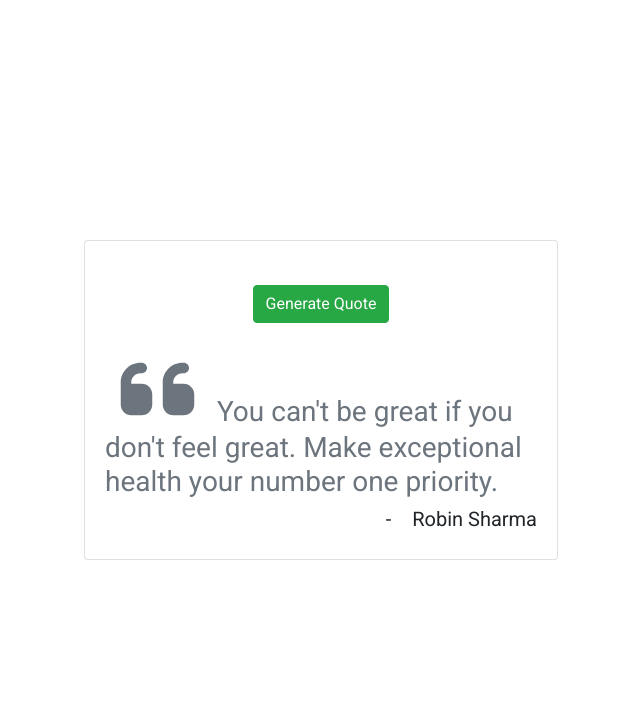
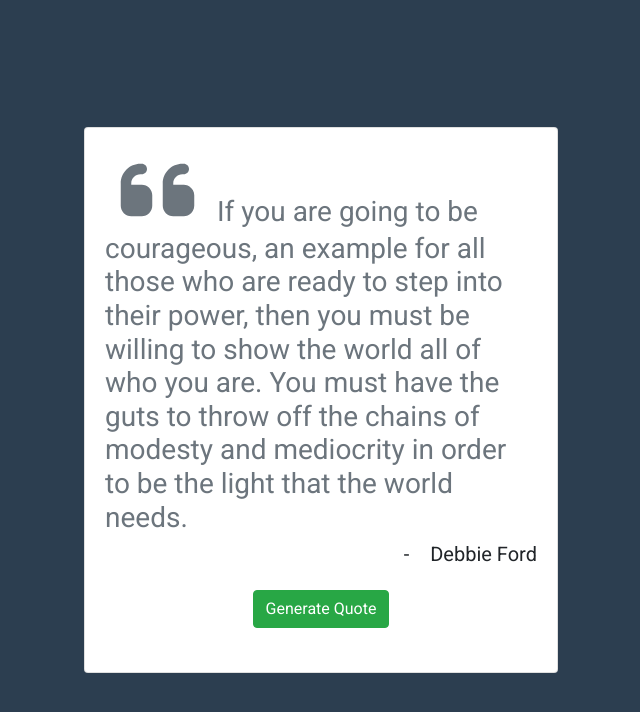
Before and after one commit to MarcosDaNight/Hacktoberfest-Baby-Steps, a plain HTML site: page AnyCode/Random Quotes Generator/index.html in a window 1280 px wide. Shown: the whole page, without its empty margins (319-959 px from the left). Drawn offline with Linux system fonts and the light colour scheme; a web font is replaced by a local one.

Commit message:
update index layout

```diff
--- a/AnyCode/Random Quotes Generator/index.html
+++ b/AnyCode/Random Quotes Generator/index.html
@@ -11,6 +11,7 @@
     <style>
         body {
             font-family: 'Roboto', sans-serif;
+            background-color: #2c3e50;
         }
 
         .max-height {
@@ -26,19 +27,20 @@
             <div class="col-11 mx-auto col-md-6 quote-container p-5">
                 <div class="card">
                     <div class="card-body">
-                        <button class="btn btn-success text-capitalize my-4 d-block mx-auto"
-                            id="generate-btn">Generate
-                            Quote</button>
-
                         <h3 class="text-muted"><span class="quote-icon mr-3">
                                 <i class="fas fa-quote-left fa-3x"></i><span id="quote">
-                                    You can't be great if you don't feel great. Make exceptional health your number one
-                                    priority.
+                                    If you are going to be courageous, an example for all those who are ready to step
+                                    into their power, then you must be willing to show the world all of who you are. You
+                                    must have the guts to throw off the chains of modesty and mediocrity in order to be
+                                    the light that the world needs.
                                 </span>
                             </span></h3>
                         <h5 class="text-right text-capitalize author">-<span class="quote-author ml-3">
-                                Robin Sharma
+                                Debbie Ford
                             </span></h5>
+
+                        <button class="btn btn-success text-capitalize my-4 d-block mx-auto" id="generate-btn">Generate
+                            Quote</button>
                     </div>
                 </div>
             </div>
```
